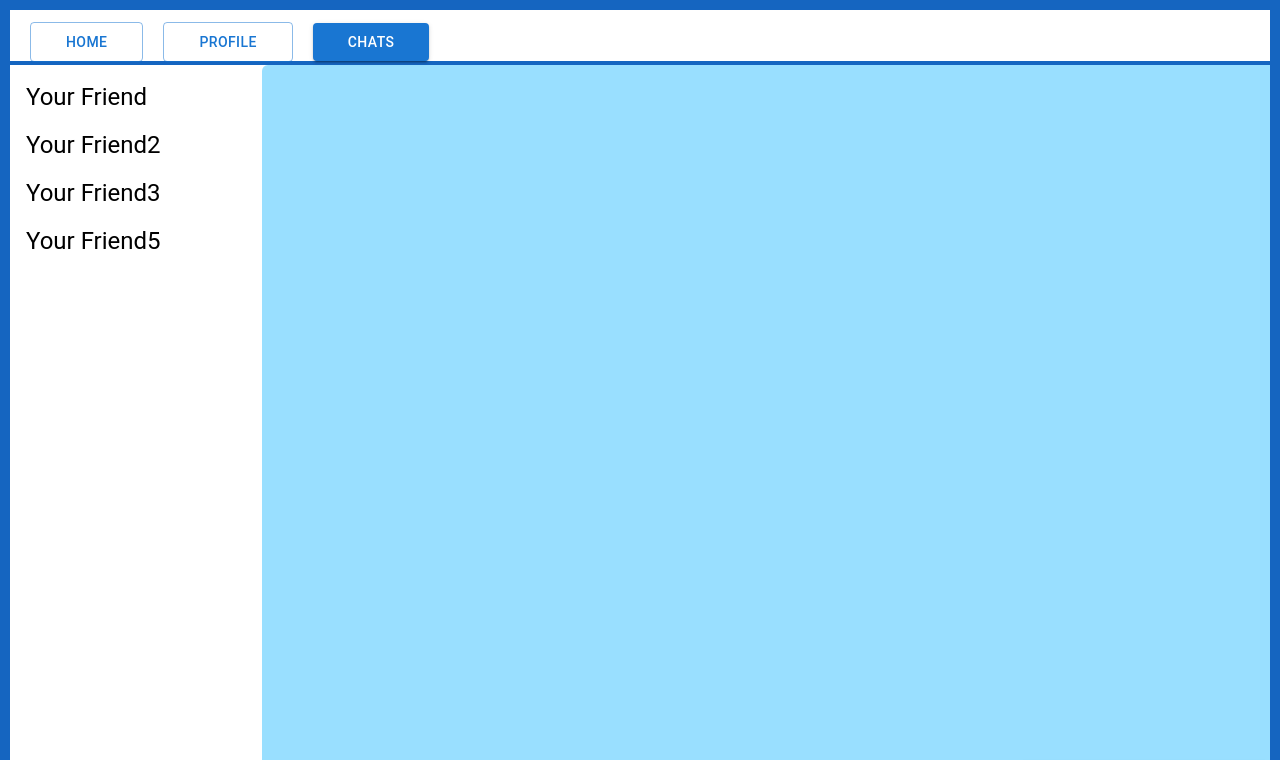
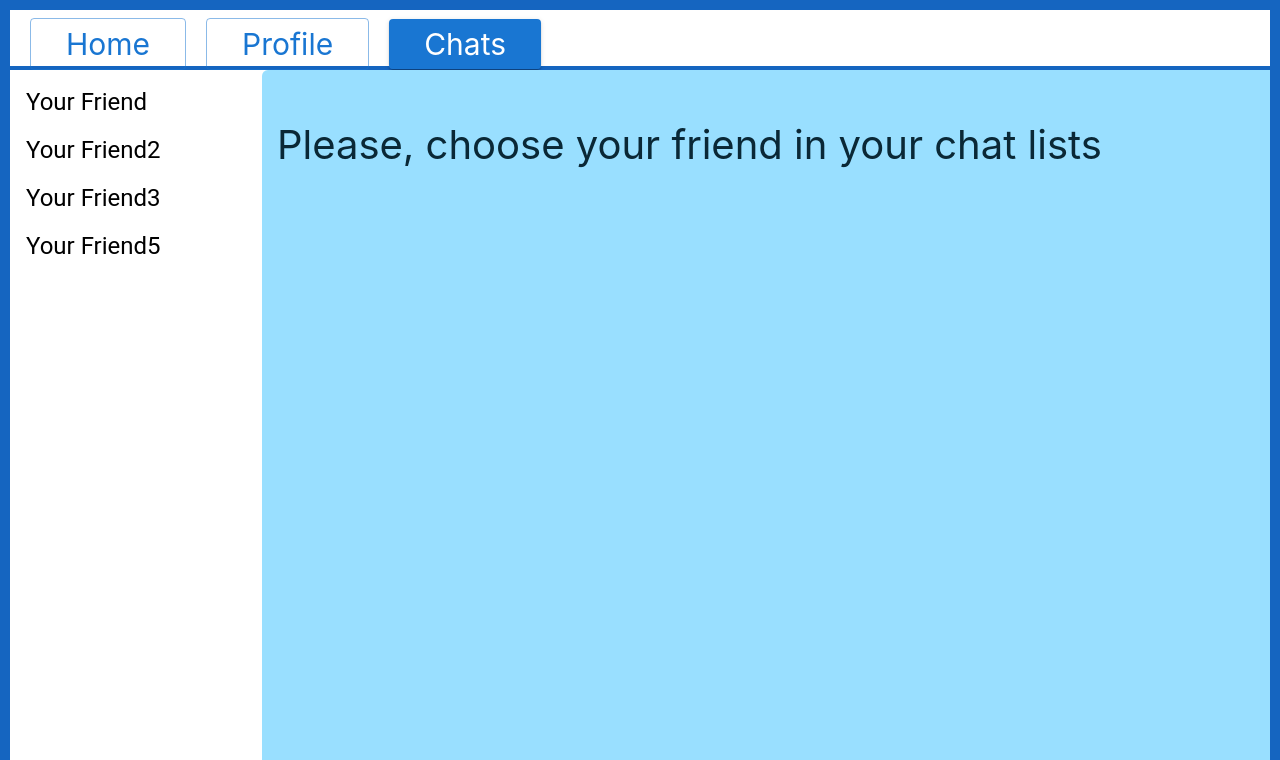
Before and after one commit to toron2c/messenger, a React (Create React App) app: page /chats in a window 1280 px wide. Shown: the top 760 px of the page. Built offline with nearby package versions, Linux system fonts and the light colour scheme.

Commit message:
tmp commit 3-4

```diff
--- a/src/App.js
+++ b/src/App.js
@@ -16,6 +16,7 @@ function App() {
           <Route index element={<Home />} />
           <Route path={'profile'} element={<Profile />} />
           <Route path={'chats'} element={<Chats />} />
+          <Route path={'chats/:id'} element={<Chats />} />
         </Route>
       </Routes>
     </div>
--- a/src/components/Chats/Chats.jsx
+++ b/src/components/Chats/Chats.jsx
@@ -1,11 +1,16 @@
 import Dialogs from "./Dialogs/Dialogs";
 import Messages from "./Messages/Messages";
 import style from './Chats.module.scss'
+import { useParams } from "react-router-dom";
 
 export default function Chats() {
 
+    let { id } = useParams();
+    console.log( id );
     return ( <div className={style.chats}>
         <Dialogs />
-        <div className={style.messages}><Messages /></div>
+        <div className={style.messages}>
+            {!id ? <p className={style.warning}>Please, choose your friend in your chat lists</p> : <Messages />}
+        </div>
     </div> )
 }
--- a/src/components/Chats/Chats.module.scss
+++ b/src/components/Chats/Chats.module.scss
@@ -11,3 +11,9 @@
         box-sizing: border-box;
     }
 }
+
+.warning {
+    padding: 10px 10px 10px 15px;
+    font-size: 40px;
+    color:#0a2836;
+}
--- a/src/components/Chats/Dialogs/Dialogs.jsx
+++ b/src/components/Chats/Dialogs/Dialogs.jsx
@@ -1,17 +1,17 @@
 import { List, ListItem, ListItemButton, ListItemText, Typography } from "@mui/material";
 import { useEffect } from "react";
 import { useState } from "react";
+import { NavLink } from "react-router-dom";
 import styles from './Dialogs.module.scss'
 
 
 
 export default function Dialogs() {
     const [chatList, setChatList] = useState( [] );
-
     useEffect( () => {
         setChatList( [{ name: "Your Friend", id: 17155 }, { name: "Your Friend2", id: 171553 }, { name: "Your Friend3", id: 171554 }, { name: "Your Friend5", id: 171558 }] )
     }, [] )
-    let list = chatList.map( el => <ListItem disablePadding key={el.id} alignItems="flex-start" > <ListItemButton><ListItemText><Typography variant="h5">{el.name}</Typography></ListItemText></ListItemButton></ListItem> )
+    let list = chatList.map( el => <ListItem className={styles.item} disablePadding key={el.id} alignItems="flex-start" ><ListItemButton><ListItemText><Typography variant="h5">{el.name}</Typography></ListItemText></ListItemButton></ListItem> )
     return ( <div>
         <List dense>{list}</List>
     </div> )
--- a/src/components/Chats/Dialogs/Dialogs.module.scss
+++ b/src/components/Chats/Dialogs/Dialogs.module.scss
@@ -1,2 +1,3 @@
-.dialogItem {
+.item {
+    text-decoration-line: none;
 }
--- a/src/components/Home/Home.module.scss
+++ b/src/components/Home/Home.module.scss
@@ -3,9 +3,7 @@
     background-color: rgb(140, 184, 224);
 }
 .logo {
-
 	color: #fff;
-	//box-shadow:	0px 1px 3px 0px rgba(0, 0, 0, .3);
 	text-transform: uppercase;
     max-height: 93%;
 }
--- a/src/components/Menu/Menu.jsx
+++ b/src/components/Menu/Menu.jsx
@@ -1,4 +1,3 @@
-import { Button } from '@mui/material'
 import { NavLink, Outlet } from 'react-router-dom'
 import style from './Menu.module.scss'
 
@@ -8,23 +7,18 @@ export default function Menu() {
         <div className={style.menu}>
             <nav>
                 <ul className={style.list}>
-                    <li><NavLink className={style.link} to="/">
-                        {( { isActive } ) => (
+                    <li><NavLink className={( { isActive } ) => isActive ? style.active : style.link} to="/">
+                        {/* {( { isActive } ) => (
                             isActive ? <Button variant="contained" style={{ padding: '7px 35px' }}>Home</Button> :
                                 <Button style={{ padding: '7px 35px' }} variant="outlined">Home</Button>
-                        )}
+                        )} */}
+                        Home
                     </NavLink></li>
-                    <li><NavLink className={style.link} to="/profile">
-                        {( { isActive } ) => (
-                            isActive ? <Button style={{ padding: '7px 35px' }} variant="contained" href="#contained-buttons" >Profile</Button> :
-                                <Button style={{ padding: '7px 35px' }} variant="outlined">Profile</Button>
-                        )}
+                    <li><NavLink className={( { isActive } ) => isActive ? style.active : style.link} to="/profile">
+                        Profile
                     </NavLink></li>
-                    <li><NavLink className={style.link} to="/chats">
-                        {( { isActive } ) => (
-                            isActive ? <Button style={{ padding: '7px 35px' }} variant="contained" href="#contained-buttons" >Chats</Button> :
-                                <Button style={{ padding: '7px 35px' }} variant="outlined">Chats</Button>
-                        )}
+                    <li><NavLink className={( { isActive } ) => isActive ? style.active : style.link} to="/chats">
+                        Chats
                     </NavLink></li>
                 </ul>
             </nav>
--- a/src/components/Menu/Menu.module.scss
+++ b/src/components/Menu/Menu.module.scss
@@ -6,25 +6,55 @@
     border-bottom: 4px solid #1565c0;
     box-sizing: border-box;
     padding: 11px 0 4px 10px;
+    margin-top: 5px;
     .list {
         font-size: 30px;
         margin: 0;
         padding: 0;
         display: flex;
         list-style-type: none;
-        .link {
-            margin: 0 10px;
-            font-size: 30px;
-            text-decoration: none;
-        }
+    }
+    li {
+        margin: 0 10px;
     }
 }
 
 .active {
+    box-sizing: border-box;
+    background-color: #1976d2;
+    color: #fff;
     font-size: 30px;
-    //text-decoration: none;
-    background-color: aqua;
-    :hover {
-        font-size: 50px;
+    text-decoration: none;
+    padding: 7px 35px;
+    border-radius: 4px;
+    outline: 0;
+    border: 0;
+    margin: 0;
+    transition: background-color 250ms cubic-bezier(0.4, 0, 0.2, 1) 0ms,box-shadow 250ms cubic-bezier(0.4, 0, 0.2, 1) 0ms,border-color 250ms cubic-bezier(0.4, 0, 0.2, 1) 0ms,color 250ms cubic-bezier(0.4, 0, 0.2, 1) 0ms;
+    box-shadow: 0px 3px 1px -2px RGB(0 0 0 / 20%), 0px 2px 2px 0px RGB(0 0 0 / 14%), 0px 1px 5px 0px RGB(0 0 0 / 12%);
+    &:hover {
+        text-decoration: none;
+        background-color: #1565c0;
+        box-shadow: 0px 2px 4px -1px RGB(0 0 0 / 20%),
+        0px 4px 5px 0px RGB(0 0 0 / 14%),
+        0px 1px 10px 0px RGB(0 0 0 / 12%);
     }
 }
+
+.link {
+    box-sizing: border-box;
+    background-color: transparent;
+    color: #1976d2;
+    font-size: 30px;
+    text-decoration: none;
+    padding: 7px 35px;
+    border-radius: 4px;
+    border: 1px solid RGB(25, 118, 210, 0.5);
+    outline: 0;
+    margin: 0;
+    transition: background-color 250ms cubic-bezier(0.4, 0, 0.2, 1) 0ms,box-shadow 250ms cubic-bezier(0.4, 0, 0.2, 1) 0ms,border-color 250ms cubic-bezier(0.4, 0, 0.2, 1) 0ms,color 250ms cubic-bezier(0.4, 0, 0.2, 1) 0ms;
+    &:hover {
+        text-decoration: none;
+        background-color: #abc6e6;
+    }
+}
```
Also changed, not shown: src/App.scss (+0 -63 lines).
